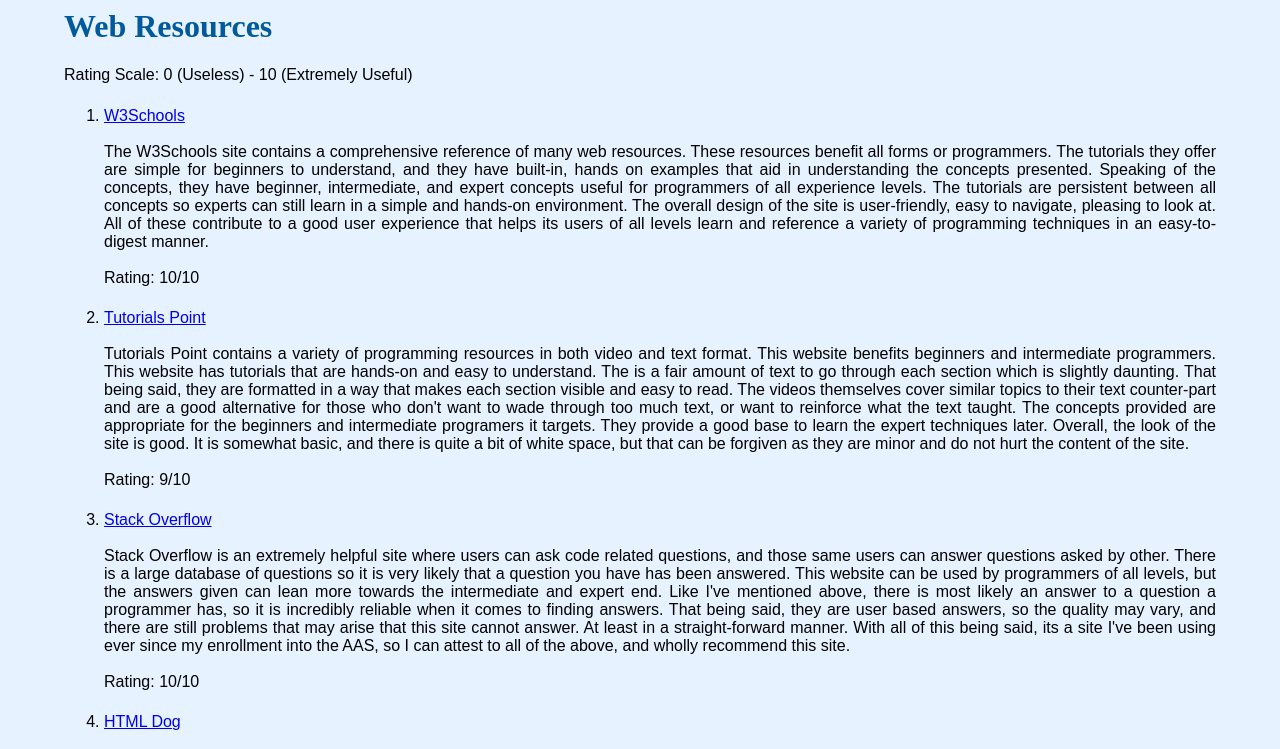
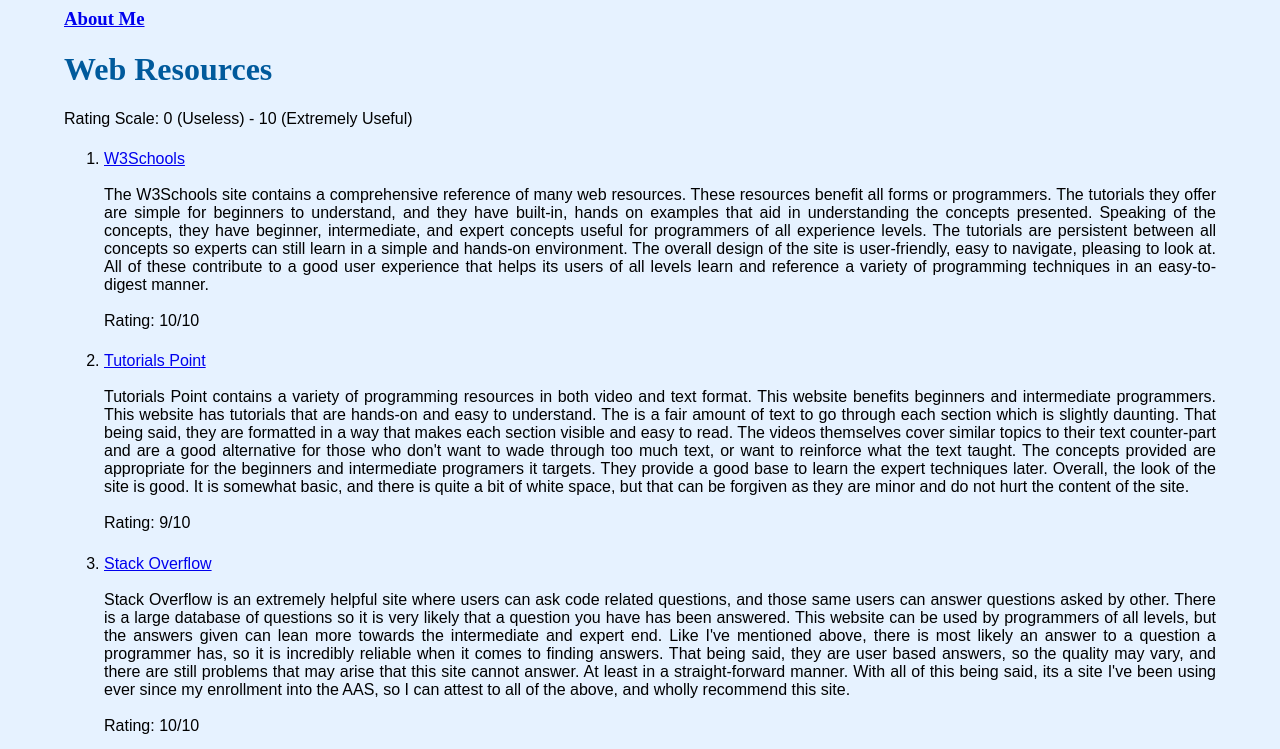
Before and after one commit to TThor52/WebResources, a plain HTML site: page html/webresources.html in a window 1280 px wide. Shown: the top 749 px of the page. Drawn offline with Linux system fonts and the light colour scheme.

Commit message:
add link to profile page

```diff
--- a/html/webresources.html
+++ b/html/webresources.html
@@ -11,6 +11,7 @@
 	</head>
 
 	<body>
+		<h3><a href="../index.html" target="_blank">About Me</a></h3>
 		<h1>Web Resources</h1>
 		Rating Scale: 0 (Useless) - 10 (Extremely Useful)
 		<ol>
```
